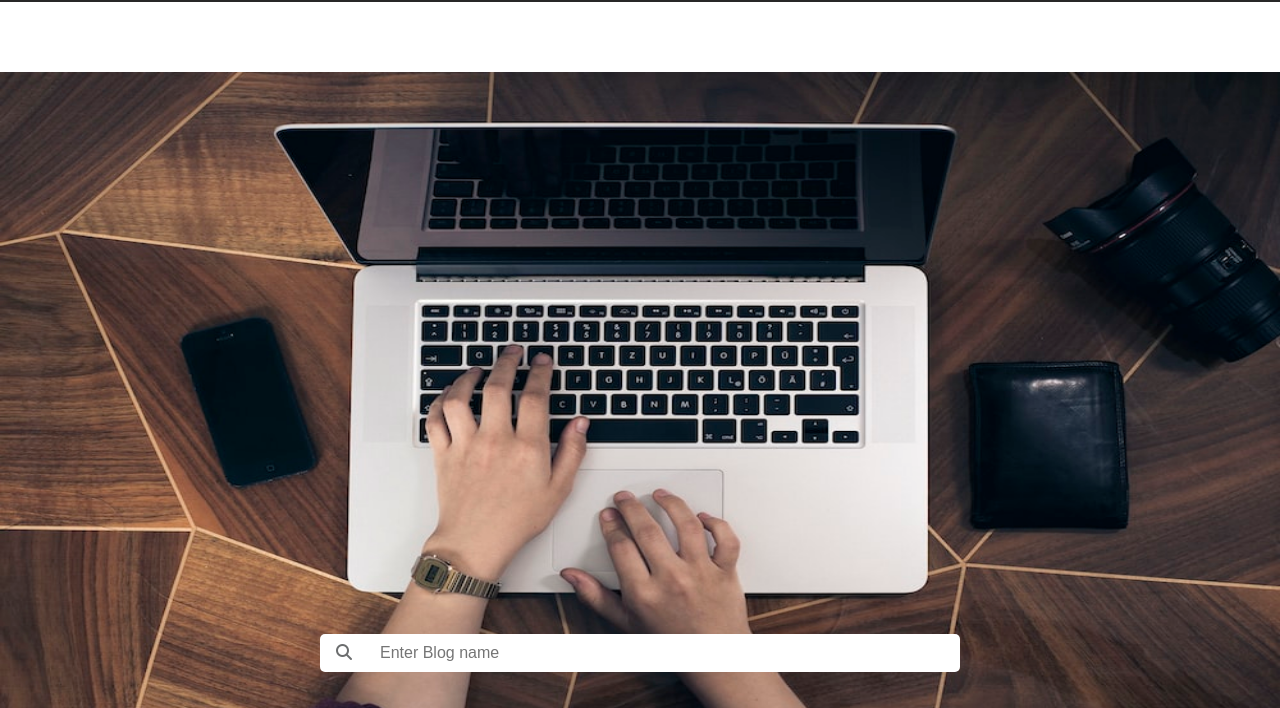
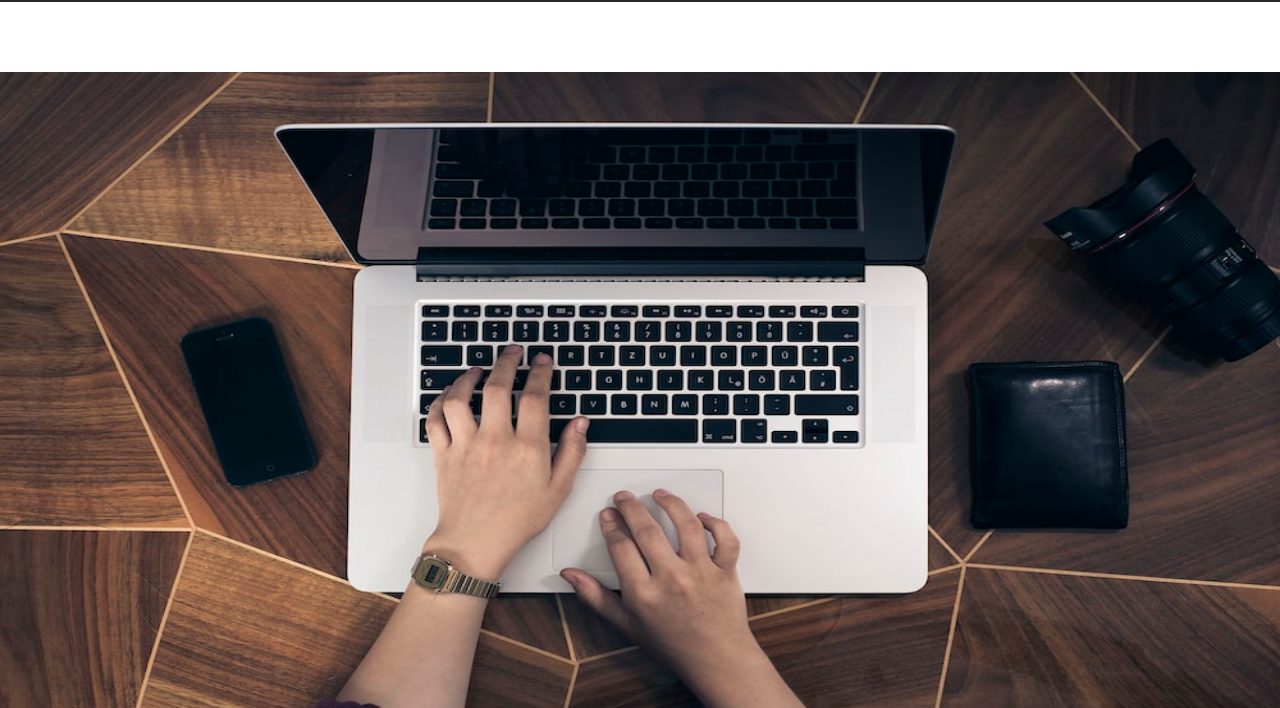
Before and after one commit to suhaib018/typeScriptBlog, a website with bundled scripts: page public/index.html in a window 1280 px wide. Shown: the part 92-800 px from the top of the page. Built offline with nearby package versions, Linux system fonts and the light colour scheme.

Commit message:
remove input-container

```diff
--- a/public/index.html
+++ b/public/index.html
@@ -31,10 +31,7 @@
       <!-- HERO SECTION-->
         <div class="hero-section">
           <image src="images/heroImage.jpeg" >
-          <div class="input-container">
-          <i class="fas fa-search"></i>
-              <input type="text" placeholder="Enter Blog name ">
-          </div>
+
         </div>
       <!-- End HERO SECTION-->
 
--- a/public/style.css
+++ b/public/style.css
@@ -74,31 +74,6 @@ nav a{
 .hero-section img {
   min-width: 100%;
   max-height: 700px;
-}
-
-.input-container {
-  position: absolute;
-  bottom: 100px;
-  left: 50%;
-  transform: translateX(-50%);
-  width: 50%;
-  box-sizing: border-box;
-}
-
-.input-container input {
-  width: 100%;
-  padding: 10px;
-  border: none;
-  border-radius: 5px;
-  font-size: 16px;
-  text-indent: 50px;
-}
-
-.input-container i {
-    left: 16px;
-    position: absolute;
-    top: 10px;
-    color: rgb(108, 110, 111);
 }
 
 footer {
```
